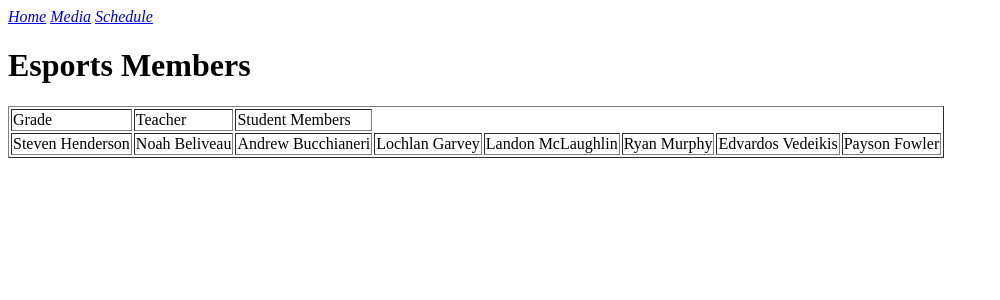
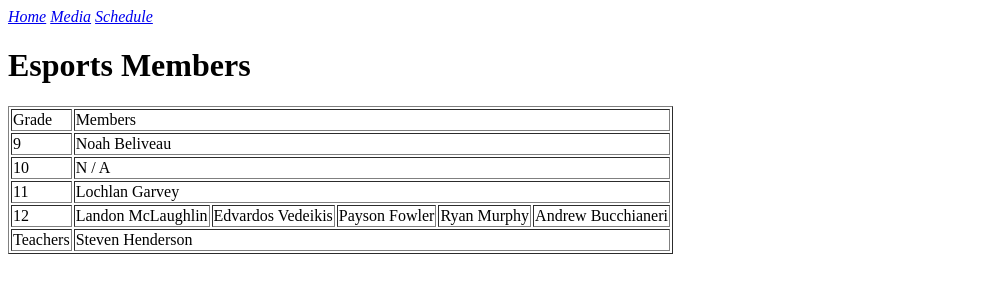
Before and after one commit to PaysonF/377_Web_App_Dev, a PHP site: page /roster.html in a window 1280 px wide. Shown: the top 300 px of the page, without its empty margins (0-1000 px from the left). Run offline with PHP 8.4, Linux system fonts and the light colour scheme.

Commit message:
Organized roster.html and worked on style.css

```diff
--- a/1-team-website/roster.html
+++ b/1-team-website/roster.html
@@ -12,18 +12,36 @@
         <table border ="1">
             <tr>
                 <td>Grade</td>
-                <td>Teacher</td>
-                <td>Student Members</td>
+                <td colspan ="6">Members</td>
             </tr>
             <tr>
-                <td>Steven Henderson</td>
-                <td>Noah Beliveau</td>
-                <td>Andrew Bucchianeri</td>
-                <td>Lochlan Garvey</td>
+                <td>9</td>
+                <td colspan ="6">Noah Beliveau</td>
+            </tr>
+            <tr>
+                <td>10</td>
+                <td colspan="6">N / A</td>
+            </tr>
+            <tr>
+                <td>11</td>
+                <td colspan ="6">Lochlan Garvey</td>
+            </tr>
+            <tr>
+                <td>12</td>
                 <td>Landon McLaughlin</td>
-                <td>Ryan Murphy</td>
                 <td>Edvardos Vedeikis</td>
                 <td>Payson Fowler</td>
+                <td>Ryan Murphy</td>
+                <td>Andrew Bucchianeri</td>
+            </tr>
+            <tr>
+                <td>Teachers</td>
+                <td colspan="6">Steven Henderson</td>
+
+
+
+
+
             </tr>
         </table>
 
--- a/1-team-website/style.css
+++ b/1-team-website/style.css
@@ -1,4 +1,4 @@
-p {
+body {
     background-color: darkblue;
     font-family: "Arial Black", Helvetica, sans-serif;
     font-size: 16em;
```
